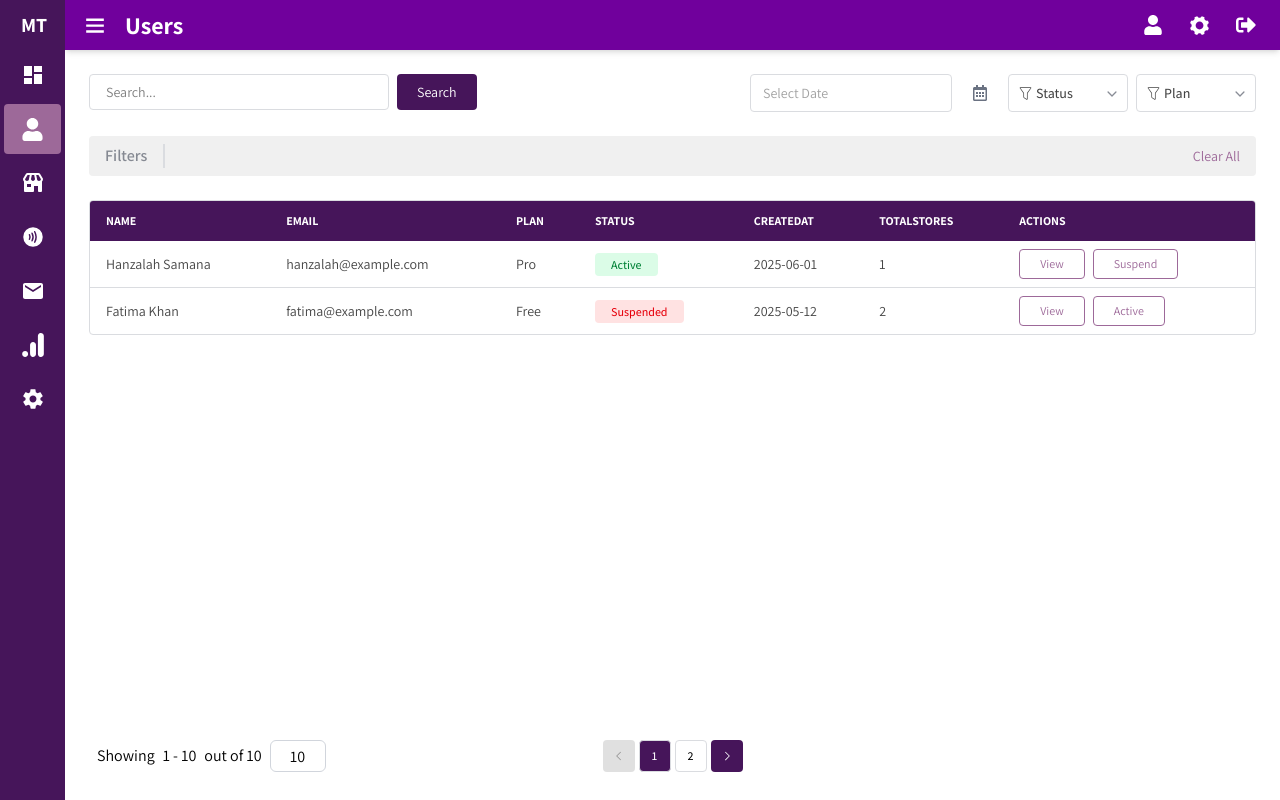
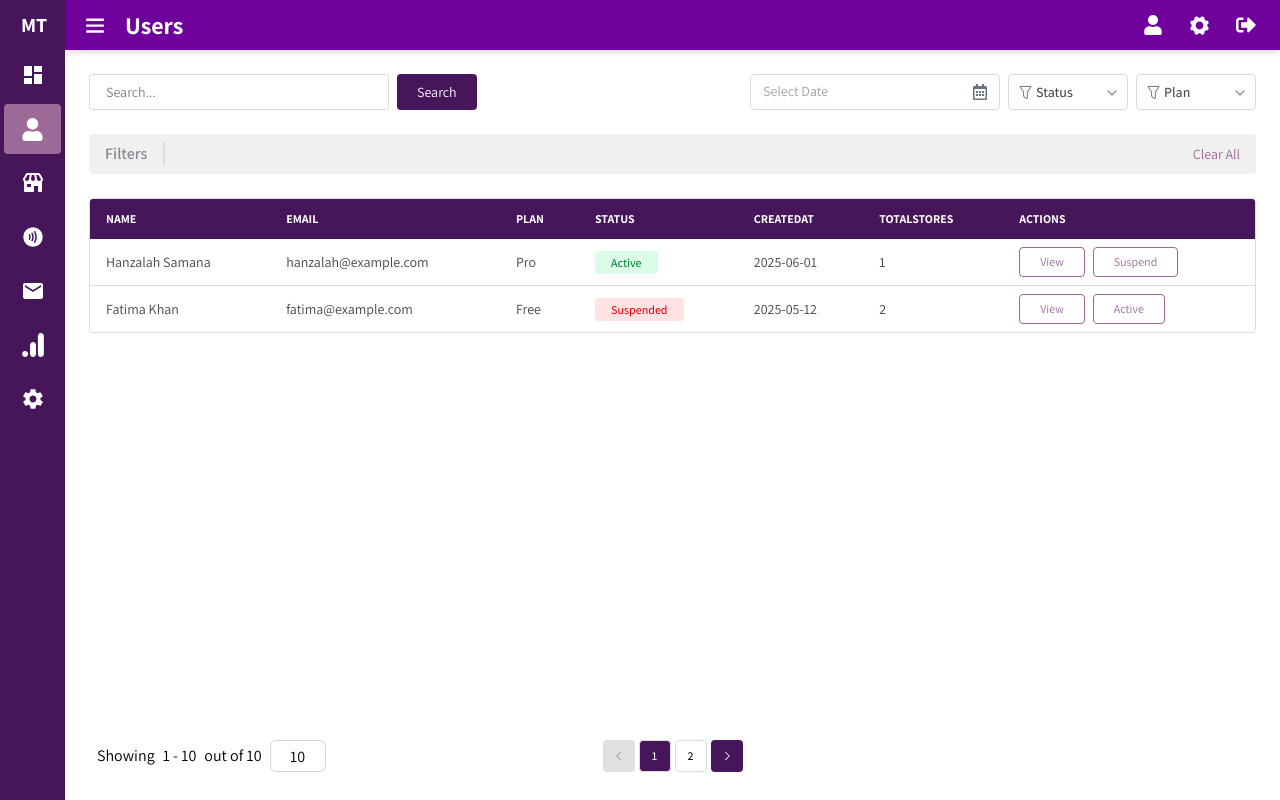
Before and after one commit to hanzalahsamana/Saas-Global-Admin-Panel, a Next.js app: page /users in a window 1280 px wide. Built offline with nearby package versions, Linux system fonts and the light colour scheme; sample sign-in values are in the browser's storage.

Commit message:
resolve issue of datepicker

```diff
--- a/src/Components/Actions/DatePicker.jsx
+++ b/src/Components/Actions/DatePicker.jsx
@@ -18,7 +18,7 @@ export function Datepicker({
         endDate={endDate}
         onChange={(update) => setDateRange(update)}
         dateFormat="MM-dd-yyyy"
-        className="border border-borderC rounded focus:border-accentC text-sm text-textC pr-10 py-2 pl-3 !w-full outline-none focus:outline-none"
+        className="border border-borderC rounded leading-tight focus:border-accentC text-sm text-textC pr-10 py-2 pl-3 !w-full outline-none focus:outline-none"
         placeholderText={placeholderText}
         maxDate={new Date()}
       />
--- a/src/Styles/globals.css
+++ b/src/Styles/globals.css
@@ -194,3 +194,6 @@ body {
   -moz-appearance: textfield;
   /* Firefox */
 }
+.react-datepicker-wrapper{
+  width: 100%;
+}
```
